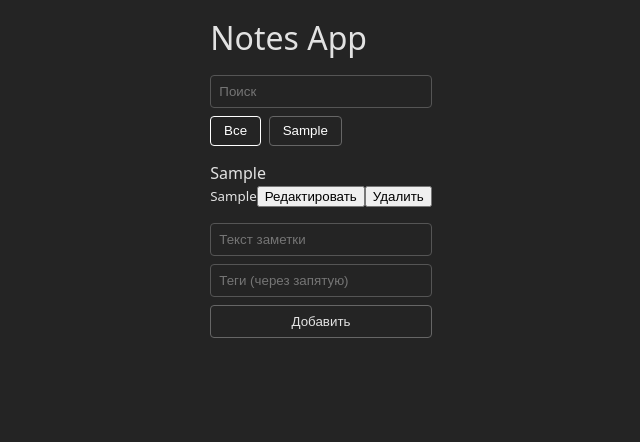
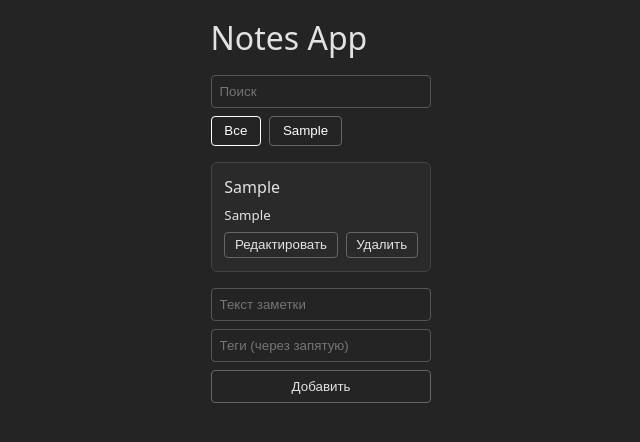
Before and after one commit to Uniqxxvii/notes-app, a React app: page / in a window 1280 px wide. Both pictures are taken after typing "Sample", "Sample" into the empty fields and a click on the button "Добавить". Shown: the top 442 px of the page, without its empty margins (319-959 px from the left). Built offline with nearby package versions, Linux system fonts and the light colour scheme; the HTML template or start-up script is replaced by a standard one.

Commit message:
style: NotesList + Note

```diff
--- a/src/components/Note/Note.jsx
+++ b/src/components/Note/Note.jsx
@@ -1,10 +1,14 @@
+import "./note.css"
+
 function Note({ id, text, tags, onDelete, onEdit }) {
     return (
-        <div>
-            <p>{text}</p>
+        <div className="note">
+            <p className="note-text">{text}</p>
             <small>{tags.join(", ")}</small>
-            <button onClick={() => onEdit()}>Редактировать</button>
-            <button onClick={() => onDelete(id)}>Удалить</button>
+            <div className="note-actions">
+                <button onClick={() => onEdit()}>Редактировать</button>
+                <button onClick={() => onDelete(id)}>Удалить</button>
+            </div>
         </div>
     )
 }
--- a/src/components/Note/note.css
+++ b/src/components/Note/note.css
@@ -0,0 +1,37 @@
+.note {
+  border: 1px solid #444;
+  border-radius: 6px;
+  padding: 0.8rem;
+  background: #2a2a2a;
+  display: flex;
+  flex-direction: column;
+  gap: 0.5rem;
+}
+
+.note-text {
+  font-size: 1rem;
+}
+
+.note-tags {
+  font-size: 0.85rem;
+  color: #aaa;
+}
+
+.note-actions {
+  display: flex;
+  gap: 0.5rem;
+}
+
+.note-actions button {
+  border: 1px solid #666;
+  background: transparent;
+  color: inherit;
+  padding: 0.3rem 0.6rem;
+  border-radius: 4px;
+  cursor: pointer;
+  transition: all 0.2s;
+}
+
+.note-actions button:hover {
+  border-color: #aaa;
+}
--- a/src/components/NotesList/NotesList.jsx
+++ b/src/components/NotesList/NotesList.jsx
@@ -1,9 +1,13 @@
 import Note from "../Note/Note"
+import "./notes-list.css"
 
 function NotesList({ notes, onDelete, onEdit }) {
     return (
-        <div>
-            {notes.map(note => (
+        <div className="notes-list">
+            {notes.length === 0 ? (
+                <p className="empty-message">Нет заметок</p>
+            ) : (
+                notes.map(note => (
                     <Note
                         key={note.id}
                         id={note.id}
@@ -12,7 +16,8 @@ function NotesList({ notes, onDelete, onEdit }) {
                         onDelete={onDelete}
                         onEdit={() => onEdit(note)}
                     />
-            ))}
+                ))
+            )}
         </div>
     )
 }
--- a/src/components/NotesList/notes-list.css
+++ b/src/components/NotesList/notes-list.css
@@ -0,0 +1,10 @@
+.notes-list {
+  display: flex;
+  flex-direction: column;
+  gap: 0.8rem;
+}
+
+.empty-message {
+  opacity: 0.7;
+  font-style: italic;
+}
```
Lines whose indentation alone changed are shown as unchanged.
